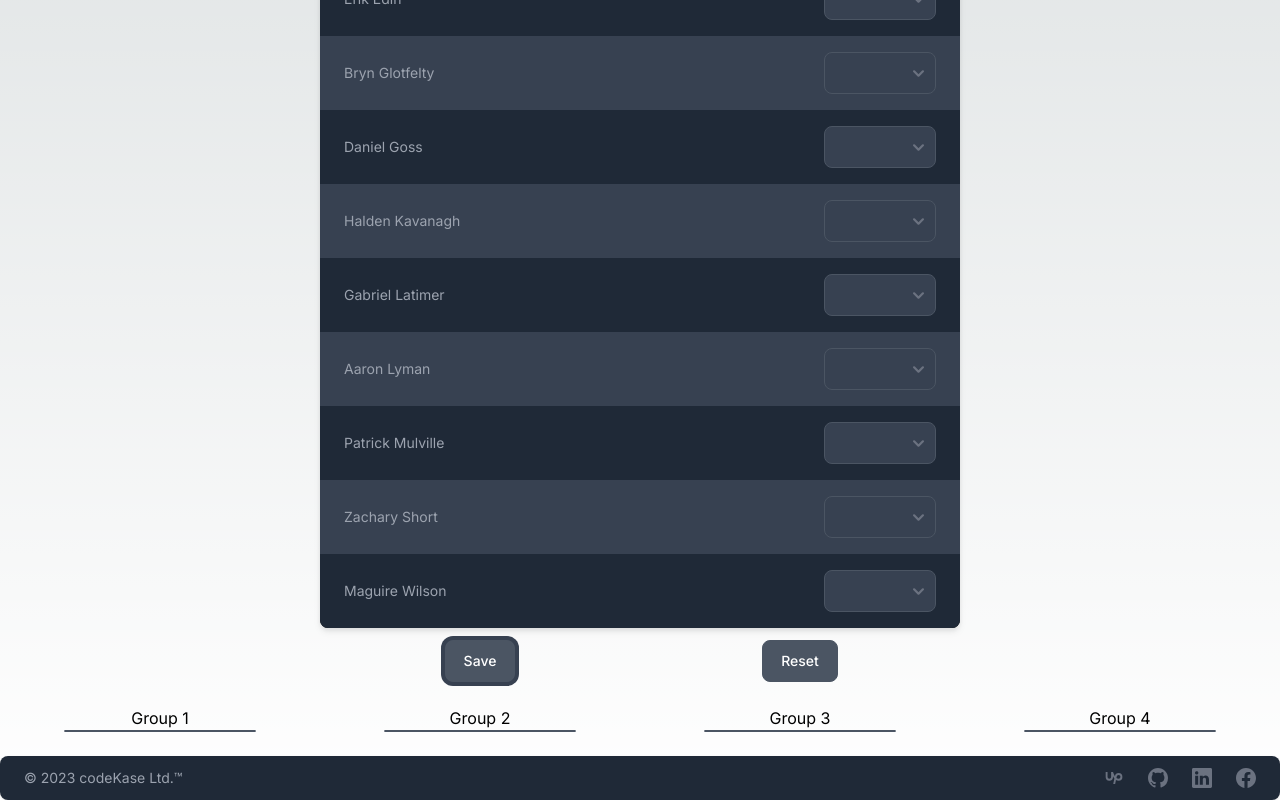
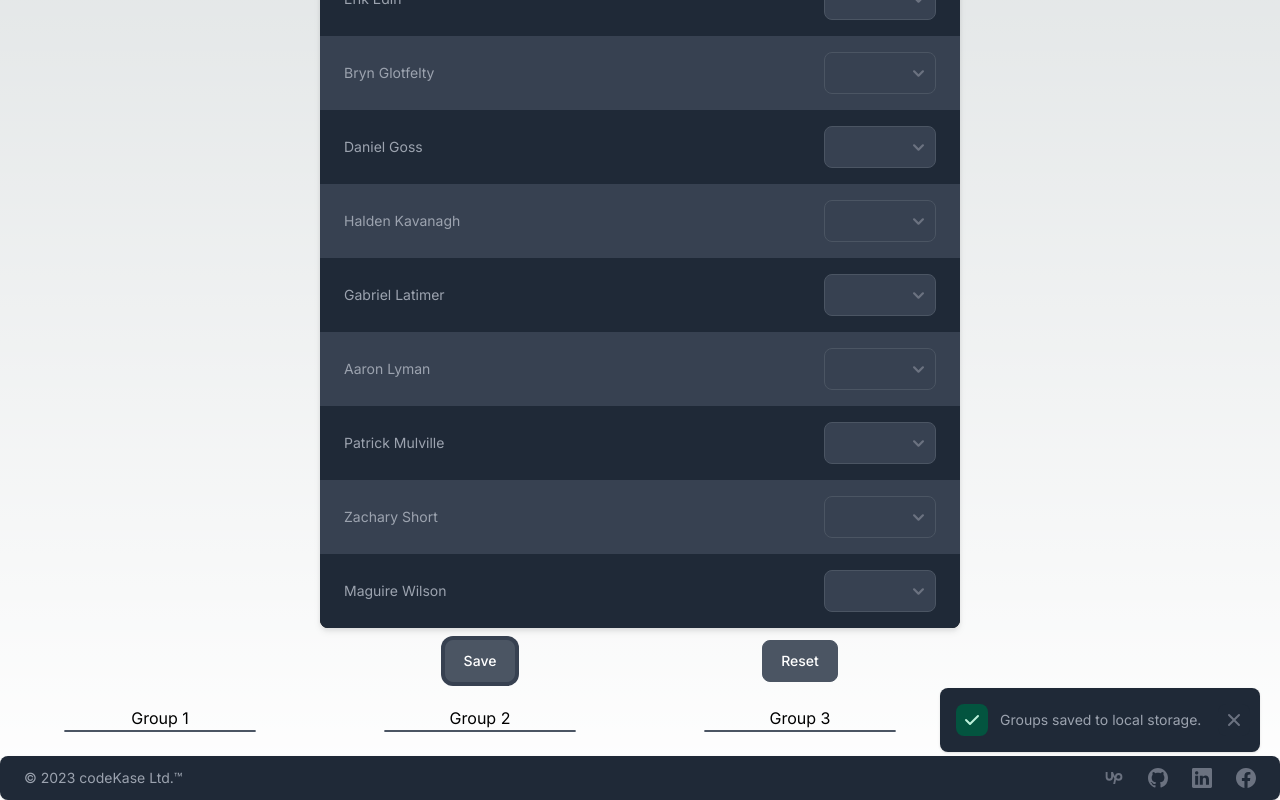
Before and after one commit to CaseySMiller/list_roller, a Next.js app: page /groups in a window 1280 px wide. Both pictures are taken after a click on the button "Save". Shown: the part 454-1254 px from the top of the page. Built offline with nearby package versions, Linux system fonts and the light colour scheme.

Commit message:
added toast for save groups

```diff
--- a/app/components/CustomFooter/CustomFooter.tsx
+++ b/app/components/CustomFooter/CustomFooter.tsx
@@ -3,12 +3,9 @@
 import { Footer } from "flowbite-react";
 import Link from "next/link";
 import {
-  BsDribbble,
   BsFacebook,
   BsGithub,
   BsLinkedin,
-  BsInstagram,
-  BsTwitter,
 } from "react-icons/bs";
 import { BiLogoUpwork } from "react-icons/bi";
 
--- a/app/groups/page.tsx
+++ b/app/groups/page.tsx
@@ -1,7 +1,8 @@
 "use client";
 
 import { useState, useEffect } from "react";
-import { ListGroup, Table, Button, Select } from "flowbite-react";
+import { ListGroup, Table, Button, Select, Toast } from "flowbite-react";
+import { HiCheck } from "react-icons/hi";
 
 const listArray = [
   "Laura Brown",
@@ -33,7 +34,7 @@ const groupsDefault: Group[] = [
 
 const Groups = () => {
   const [groups, setGroups] = useState(groupsDefault);
-
+  const [showToast, setShowToast] = useState(false);
   function findGroup(item: string) {
     let groupIndex = -1;
     groups.forEach((group: Group, index: number) => {
@@ -68,6 +69,10 @@ const Groups = () => {
   const handleSave = () => {
     console.log("save");
     localStorage.setItem("groupsArr", JSON.stringify(groups));
+    setShowToast(true);
+    setTimeout(() => {
+      setShowToast(false);
+    }, 3000);
   };
 
   useEffect(() => {
@@ -156,6 +161,19 @@ const Groups = () => {
           </ListGroup>
         </div>
       </div>
+
+      {/* toast code */}
+      {showToast && (
+        <Toast className="fixed bottom-12 right-5">
+          <div className="inline-flex h-8 w-8 shrink-0 items-center justify-center rounded-lg bg-green-100 text-green-500 dark:bg-green-800 dark:text-green-200">
+            <HiCheck className="h-5 w-5" />
+          </div>
+          <div className="ml-3 text-sm font-normal">
+            Groups saved to local storage.
+          </div>
+          <Toast.Toggle onDismiss={() => setShowToast(false)} />
+        </Toast>
+      )}
     </div>
   );
 };
```
